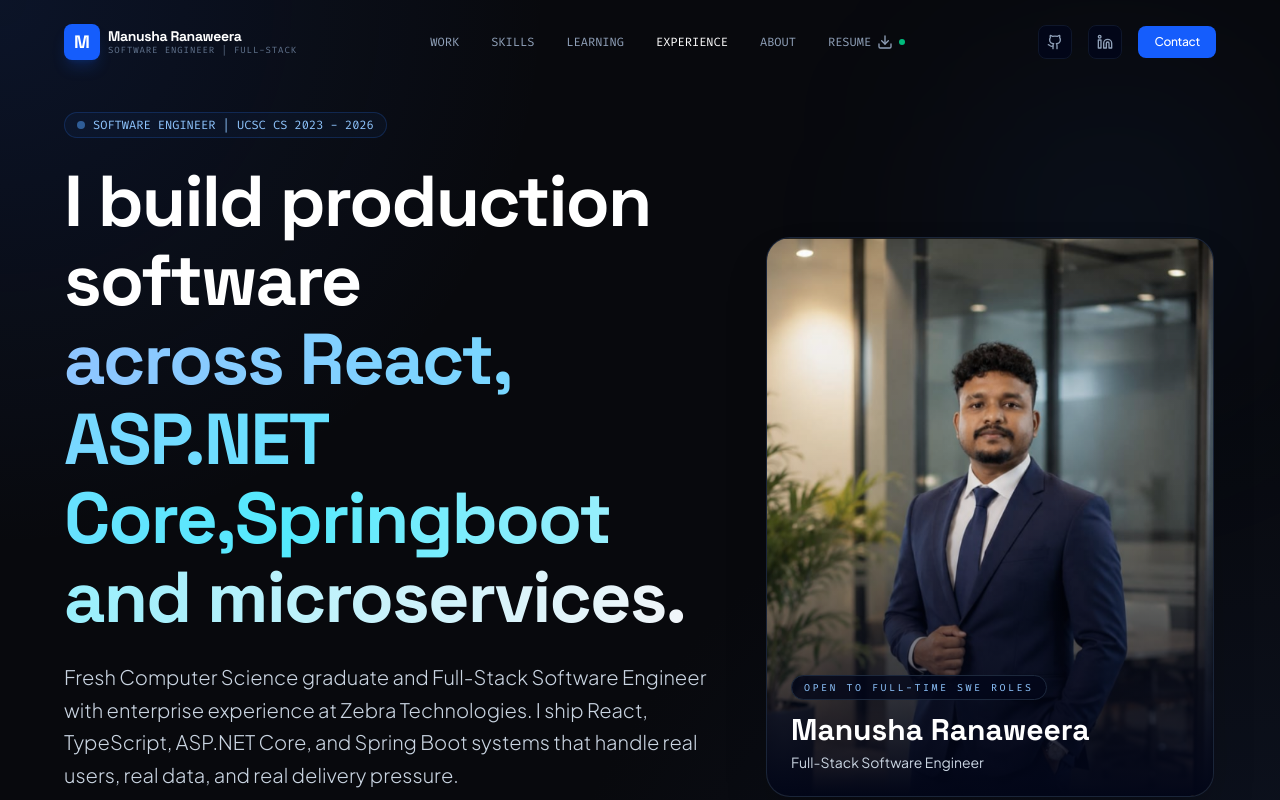
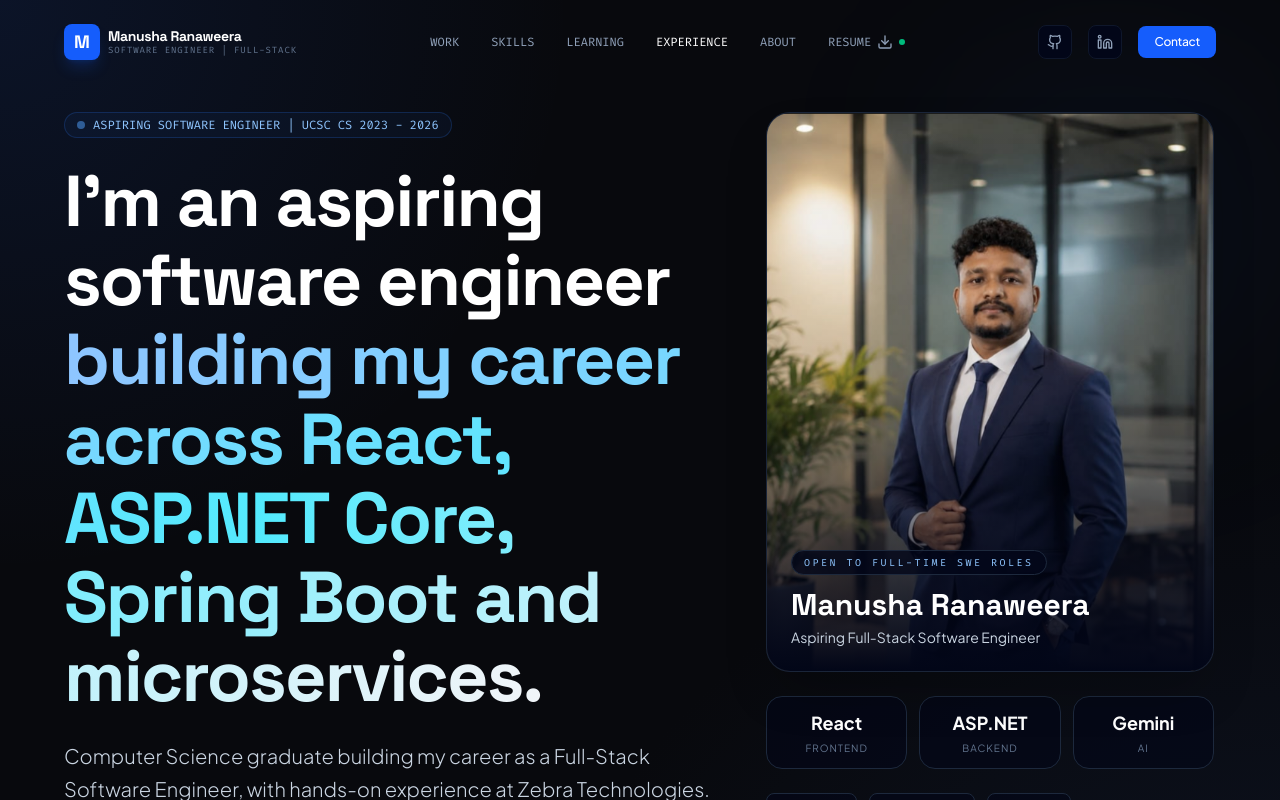
Before and after one commit to manusha0652/manusha-dev, a React (Vite) app: page /#/ in a window 1280 px wide. Shown: the top 800 px of the page. Built offline with nearby package versions, Linux system fonts and the light colour scheme.

Commit message:
issue  fixed

```diff
--- a/src/components/Hero.tsx
+++ b/src/components/Hero.tsx
@@ -10,7 +10,7 @@ export default function Hero() {
       <div className="absolute inset-0 bg-[radial-gradient(circle_at_top_left,rgba(37,99,235,0.12),transparent_32%),radial-gradient(circle_at_bottom_right,rgba(15,23,42,0.9),transparent_45%)] pointer-events-none"></div>
       <div className="absolute top-24 right-10 w-64 h-64 bg-blue-500/10 blur-[120px] rounded-full pointer-events-none"></div>
 
-      <div className="max-w-7xl mx-auto w-full grid grid-cols-1 lg:grid-cols-12 gap-12 items-center relative z-10">
+      <div className="max-w-7xl mx-auto w-full grid grid-cols-1 lg:grid-cols-12 gap-12 items-start relative z-10">
         <div className="lg:col-span-7 flex flex-col justify-center">
           <motion.div
             initial={{ opacity: 0, y: 15 }}
@@ -19,7 +19,7 @@ export default function Hero() {
             className="inline-flex items-center gap-2 px-3 py-1 rounded-full border border-blue-500/20 bg-blue-500/5 text-blue-300 text-xs font-mono mb-6 self-start"
           >
             <span className="flex h-2 w-2 rounded-full bg-blue-400 animate-pulse"></span>
-            SOFTWARE ENGINEER | UCSC CS 2023 - 2026
+            ASPIRING SOFTWARE ENGINEER | UCSC CS 2023 - 2026
           </motion.div>
 
           <motion.h1
@@ -28,9 +28,9 @@ export default function Hero() {
             transition={{ duration: 0.6, delay: 0.1 }}
             className="font-display text-4xl sm:text-6xl lg:text-7xl font-bold tracking-tight text-white leading-[1.1] mb-6"
           >
-            I build production software <br />
+            I'm an aspiring software engineer <br />
             <span className="text-transparent bg-clip-text bg-linear-to-r from-blue-300 via-cyan-300 to-slate-100">
-              across React, ASP.NET Core,Springboot and microservices.
+              building my career across React, ASP.NET Core, Spring Boot and microservices.
             </span>
           </motion.h1>
 
@@ -40,7 +40,7 @@ export default function Hero() {
             transition={{ duration: 0.6, delay: 0.2 }}
             className="text-slate-300 text-lg sm:text-xl max-w-2xl leading-relaxed mb-8 font-sans font-light"
           >
-            Fresh Computer Science graduate and Full-Stack Software Engineer with enterprise experience at Zebra Technologies. I ship React, TypeScript, ASP.NET Core, and Spring Boot systems that handle real users, real data, and real delivery pressure.
+            Computer Science graduate building my career as a Full-Stack Software Engineer, with hands-on experience at Zebra Technologies. I'm growing my skills across React, TypeScript, ASP.NET Core, and Spring Boot, and going deeper into AI/ML and cloud, so I can shape myself into an engineer who covers every part of the stack.
           </motion.p>
 
           <motion.div
@@ -106,7 +106,7 @@ export default function Hero() {
                 Open to full-time SWE roles
               </div>
               <div className="text-white font-display text-2xl sm:text-3xl font-bold">Manusha Ranaweera</div>
-              <div className="text-slate-300 text-sm mt-1">Full-Stack Software Engineer</div>
+              <div className="text-slate-300 text-sm mt-1">Aspiring Full-Stack Software Engineer</div>
             </div>
           </div>
 
```
